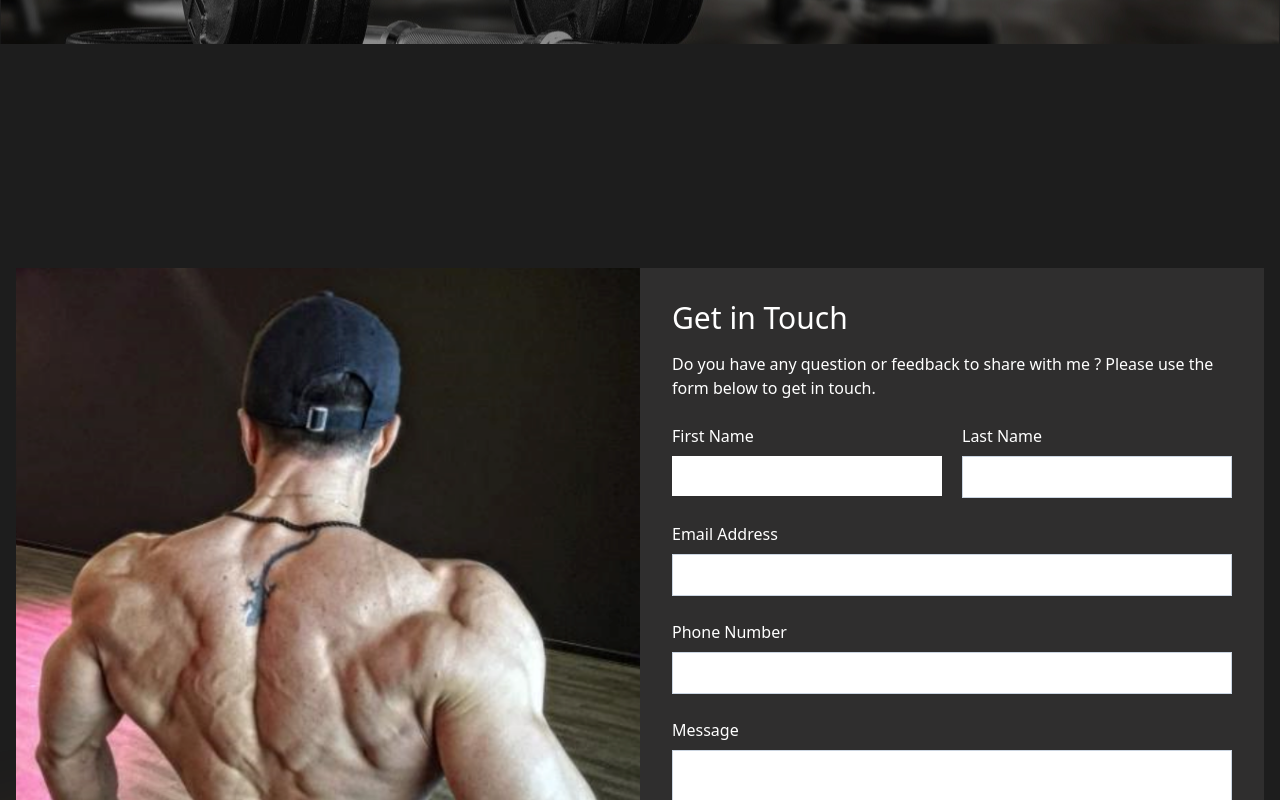
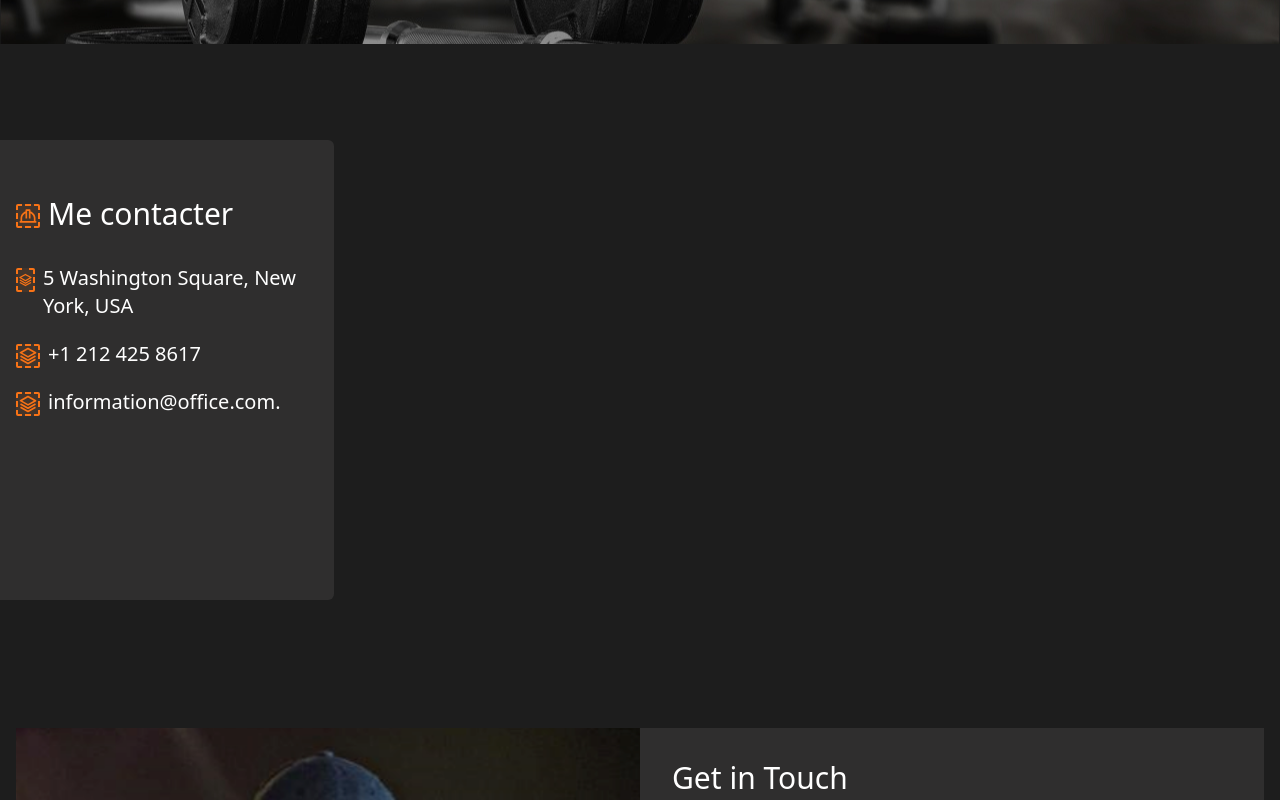
Before and after one commit to AndyRama/Project_JP_01-2, a Next.js app: page /contact in a window 1280 px wide. Shown: the part 414-1214 px from the top of the page. Built offline with nearby package versions, Linux system fonts and the light colour scheme.

Commit message:
(feat)[Contact] add component CardContact and cardInfo

```diff
--- /dev/null
+++ b/app/components/contact/CardContact.jsx
@@ -0,0 +1,19 @@
+'use client'
+
+import React from 'react'
+import CardInfo from 'app/components/contact/CardInfo'
+
+
+const CardContact = ({ className }) => (
+  <section className={` ${className}`}>
+    <div className="container mx-auto mt-[-30] lg:mt-[-50px]">
+      <div className="flex justify-around">
+        <div className="grid grid-cols-1 md:grid-cols-2 lg:grid-cols-3 w-auto">
+          <CardInfo className=" w-12/12 lg:w-5/12 px-0 lg:px-4 xl:px-16 mb-10 md:pr-4" />
+        </div>
+      </div>
+    </div>
+  </section>
+)
+
+export default CardContact
--- /dev/null
+++ b/app/components/contact/CardInfo.jsx
@@ -0,0 +1,80 @@
+'use client'
+import { motion } from 'framer-motion'
+import Link from 'next/link'
+import React from 'react'
+import { BiHardHat, BiLayer, BiBulb } from 'react-icons/bi'
+
+const CardInfoContent = {
+  heading: {
+    title: '',
+    subTitle: '',
+    description: '',
+  },
+  step: [
+    {
+      title1: '5 Washington Square, New York, USA',
+      icon1: '',
+      title2: '+1 212 425 8617',
+      icon2: '',
+      title3: 'information@office.com.',
+      icon3: '',
+    },
+  ],
+}
+
+const CardInfo = ({ className }) => {
+  return (
+    <section className={className}>
+      <div className="w-[360px] md:w-[330px] xl:w-[350px] xl:ml-[-16px] md:pl-0">
+        {CardInfoContent.step.map((step, index) => (
+          <motion.div
+            key={step.title}
+            initial={{ opacity: 0, y: 30 }}
+            whileInView={{
+              opacity: 1,
+              y: 0,
+              transition: {
+                delay: index * 0.2,
+                duration: 0.5,
+              },
+            }}
+            viewport={{ once: true }}
+            whileHover={{ y: -10, transition: 0.1 }}
+            className="p-4 group duration-300 bg-[#2F2E2E] relative overflow-hidden hover:shadow-2xl rounded-md h-[460px]"
+          >
+            <div className="px-2 lg:px-4 mt-10 mb-10 relative flex flex-col gap-3 items-start ">
+              <span className="text-2xl flex">
+                <BiHardHat className="mt-2 mr-2 border-dashed border-2 border-orange-500 rounded-sm text-orange-500 bg-orange-500 bg-opacity-10" />
+                <h2 className="text-3xl text-white">Me contacter</h2>
+              </span>
+              <p className="text-justiify leading-relaxed text-[15px] text-gray-500 mb-2 duration-300 transition-all ease-in-out group-hover:text-white">
+                {step.description}
+              </p>
+
+              {['title1', 'title2', 'title3'].map((titleKey, idx) => (
+                <div key={idx}>
+                  {/* <Link href={step.btn.href}> */}
+                    <span className="text-2xl flex">
+                      <BiLayer className="mt-1 mr-2 border-dashed border-2 border-orange-500 rounded-sm text-orange-500 bg-orange-500 bg-opacity-10" />
+                      <h3
+                        className="text-xl hover:text-gray-500 text-white pb-2 inline-block duration-300 transition-all bg-white-600 ease-in-out
+                      relative before:content-[''] before:absolute before:bottom-0 before:left-0 before:w-full before:h-[2px]
+                      before:bg-orange-600 before:origin-[100%, 50%] before:transition-all before:duration-300 before:ease-in-out before:scale-x-0
+                      before:scale-y-[1] before:scale-z[1] before:will-change-transform hover:before:origin-[100%, 0%] hover:before:scale-x-[1]
+                      hover:before:scale-y-[1] hover:before:scale-z-[1]"
+                      >
+                        {step[titleKey]}
+                      </h3>
+                    </span>
+                  {/* </Link> */}
+                </div>
+              ))}
+            </div>
+          </motion.div>
+        ))}
+      </div>
+    </section>
+  )
+}
+
+export default CardInfo
--- a/app/contact/page.jsx
+++ b/app/contact/page.jsx
@@ -1,11 +1,13 @@
 import React from 'react'
 import SubHero from '../components/about/SubHero'
 import ContactForm from '../components/contact/ContactForm'
+import CardInfo from '../components/contact/CardInfo'
 
 const page = () => {
   return (
     <>
       <SubHero className="pt-32 pb-24" title="Contact" subTitle=""/>
+      <CardInfo/>
       <ContactForm />
     </>
   )
--- a/package.json
+++ b/package.json
@@ -39,6 +39,7 @@
     "jest": "29.6.4",
     "jest-environment-jsdom": "29.6.4",
     "postcss": "^8",
+    "prettier": "3.2.5",
     "tailwindcss": "^3.3.0",
     "typescript": "5.2.2"
   }
```
Also changed, not shown: .prettierrc.json (added), 1 other file (tests, documents, lock files or other folders).
